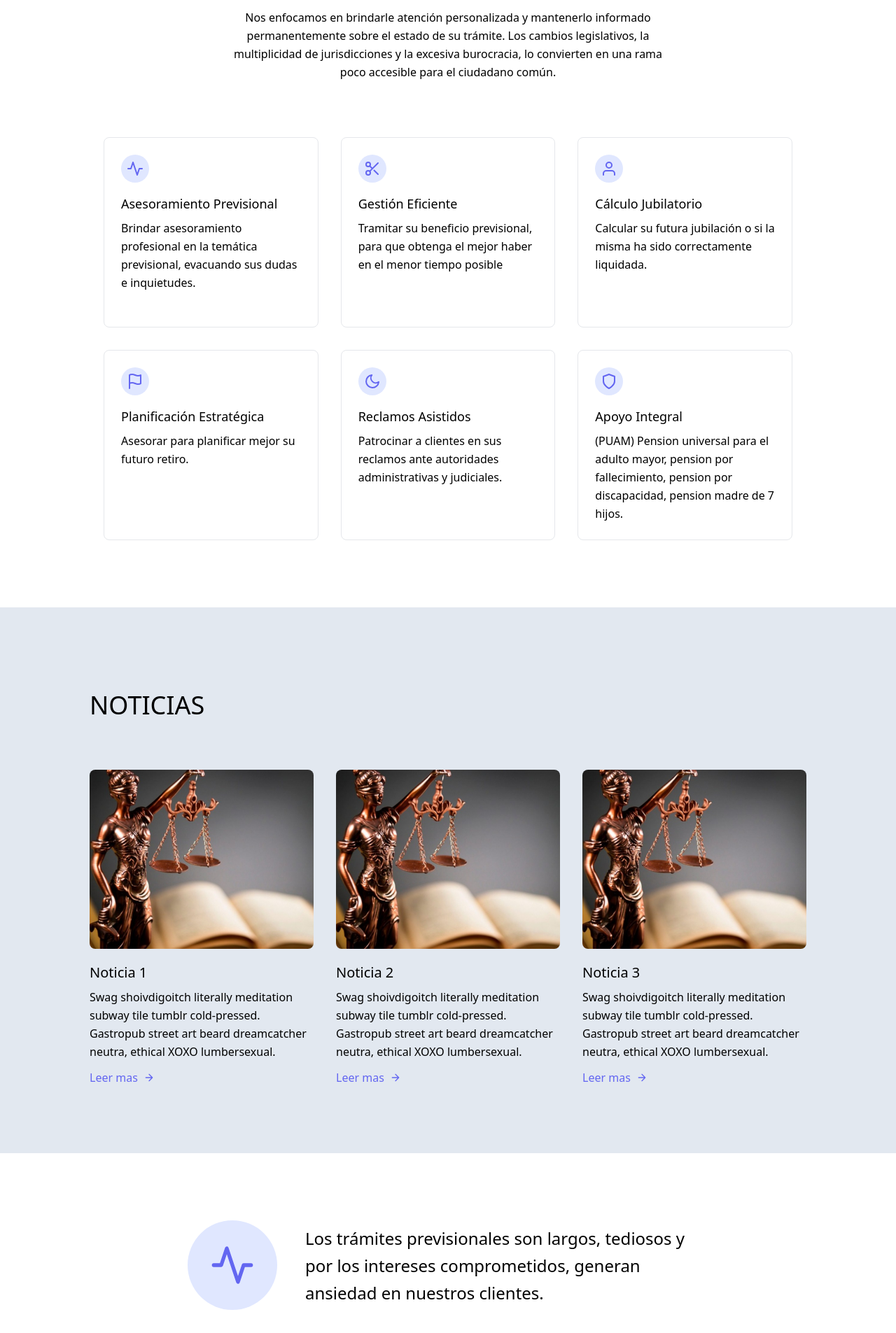
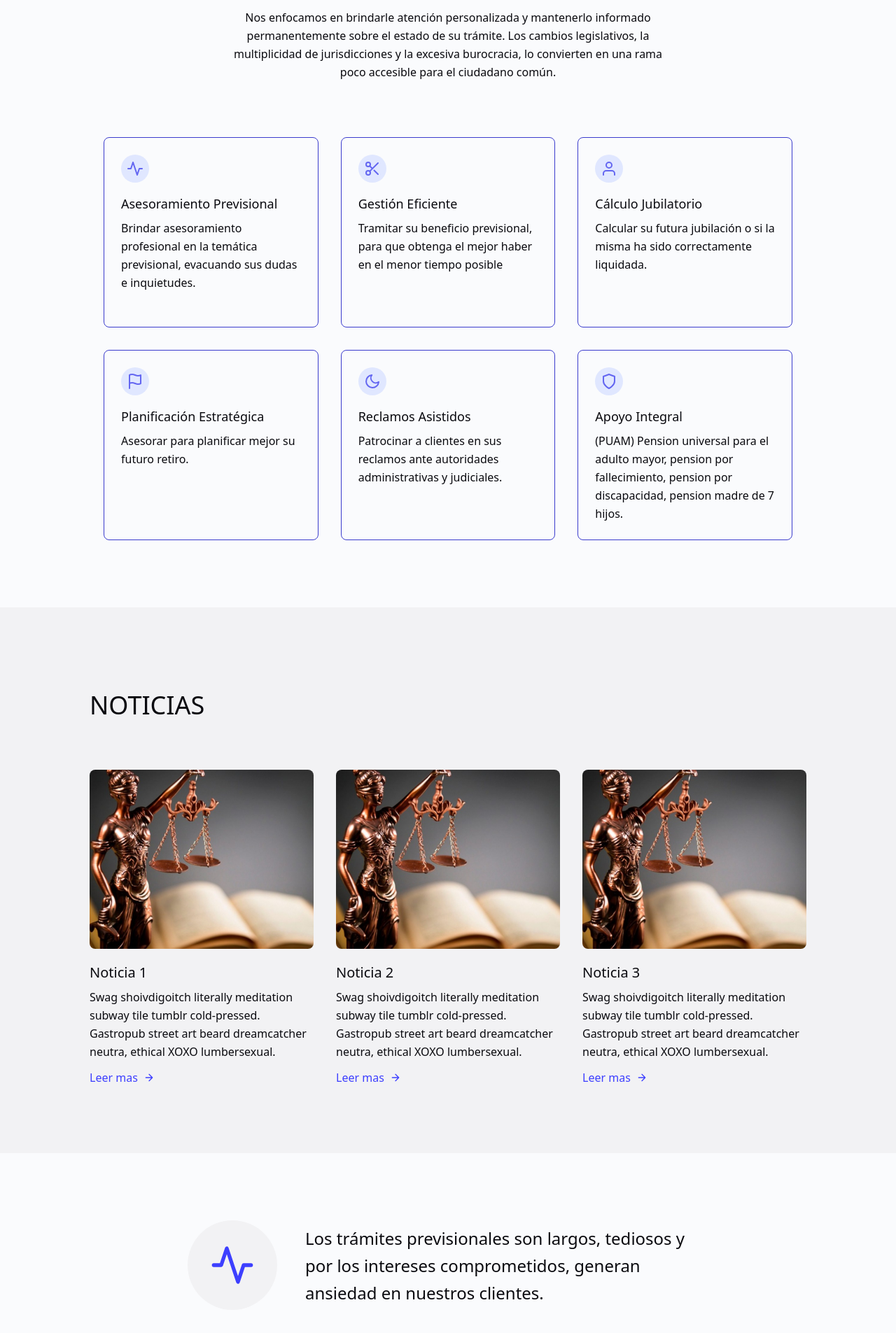
Before and after one commit to Juliansv/lawyer-website-v1, a Next.js app: page / in a window 1280 px wide. Shown: the part 892-2797 px from the top of the page at 70% size. Built offline with nearby package versions, Linux system fonts and the light colour scheme.

Commit message:
Add light and dark theme colors

```diff
--- a/app/components/Bullets.tsx
+++ b/app/components/Bullets.tsx
@@ -1,9 +1,9 @@
 const Bullets = () => {
 	return (
-		<section id="bullets" className="text-gray-600 body-font dark:bg-black">
+		<section id="bullets" className="text-porcelain-txt body-font bg-alabaster-bg dark:bg-wards-bg-800">
 			<div className="container px-5 py-24 mx-auto">
-				<div className="flex items-center lg:w-3/5 mx-auto border-b pb-10 mb-10 border-gray-200 sm:flex-row flex-col">
-					<div className="sm:w-32 sm:h-32 h-20 w-20 sm:mr-10 inline-flex items-center justify-center rounded-full bg-indigo-100 text-indigo-500 flex-shrink-0">
+				<div className="flex items-center lg:w-3/5 mx-auto border-b pb-10 mb-10 border-boctonic-acc sm:flex-row flex-col">
+					<div className="sm:w-32 sm:h-32 h-20 w-20 sm:mr-10 inline-flex items-center justify-center rounded-full bg-alabaster-drk text-boctonic-acc flex-shrink-0">
 						<svg
 							fill="none"
 							stroke="currentColor"
@@ -17,22 +17,22 @@ const Bullets = () => {
 						</svg>
 					</div>
 					<div className="flex-grow sm:text-left text-center mt-6 sm:mt-0">
-						<p className="leading-relaxed text-2xl text-black dark:text-white">
+						<p className="leading-relaxed text-2xl text-woodsmoke-txt dark:text-porcelain-txt">
 							Los trámites previsionales son largos, tediosos y
 							por los intereses comprometidos, generan ansiedad en
 							nuestros clientes.
 						</p>
 					</div>
 				</div>
-				<div className="flex items-center lg:w-3/5 mx-auto border-b pb-10 mb-10 border-gray-200 sm:flex-row flex-col">
+				<div className="flex items-center lg:w-3/5 mx-auto border-b pb-10 mb-10 border-boctonic-acc sm:flex-row flex-col">
 					<div className="flex-grow sm:text-left text-center mt-6 sm:mt-0">
-						<p className="leading-relaxed text-2xl text-black dark:text-white">
+						<p className="leading-relaxed text-2xl text-woodsmoke-txt dark:text-porcelain-txt">
 							Por tal motivo, mi compromiso es realizar todo
 							cuanto esté a nuestro alcance para que el trámite
 							demore lo menos posible.
 						</p>
 					</div>
-					<div className="sm:w-32 sm:order-none order-first sm:h-32 h-20 w-20 sm:ml-10 inline-flex items-center justify-center rounded-full bg-indigo-100 text-indigo-500 flex-shrink-0">
+					<div className="sm:w-32 sm:order-none order-first sm:h-32 h-20 w-20 sm:ml-10 inline-flex items-center justify-center rounded-full bg-alabaster-drk text-boctonic-acc flex-shrink-0">
 						<svg
 							fill="none"
 							stroke="currentColor"
@@ -49,7 +49,7 @@ const Bullets = () => {
 					</div>
 				</div>
 				<div className="flex items-center lg:w-3/5 mx-auto sm:flex-row flex-col">
-					<div className="sm:w-32 sm:h-32 h-20 w-20 sm:mr-10 inline-flex items-center justify-center rounded-full bg-indigo-100 text-indigo-500 flex-shrink-0">
+					<div className="sm:w-32 sm:h-32 h-20 w-20 sm:mr-10 inline-flex items-center justify-center rounded-full bg-alabaster-drk text-boctonic-acc flex-shrink-0">
 						<svg
 							fill="none"
 							stroke="currentColor"
@@ -64,7 +64,7 @@ const Bullets = () => {
 						</svg>
 					</div>
 					<div className="flex-grow sm:text-left text-center mt-6 sm:mt-0">
-						<p className="leading-relaxed text-2xl text-black dark:text-white">
+						<p className="leading-relaxed text-2xl text-woodsmoke-txt dark:text-porcelain-txt">
 							Soy abogada Especialistas en Jubilaciones, mantener
 							a mis clientes permanentemente informados acerca del
 							estado de su gestión es una de las prioridades
--- a/app/components/News.tsx
+++ b/app/components/News.tsx
@@ -2,11 +2,11 @@ import Image from "next/image";
 
 const News = () => {
 	return (
-		<section id="news" className=" body-font bg-slate-200 dark:bg-slate-900">
+		<section id="news" className=" body-font bg-alabaster-drk dark:bg-wards-bg-900">
 			<div className="container md:px-32 md:py-24 mx-auto p-4 py-10">
 				<div className="flex flex-col">
 					<div className="flex flex-wrap sm:flex-row flex-col py-6 mb-12">
-						<h2 className="sm:w-2/5 text-black dark:text-white md:text-4xl font-medium title-font text-2xl mb-2 sm:mb-0">
+						<h2 className="sm:w-2/5 text-woodsmoke-txt dark:text-porcelain-txt md:text-4xl font-medium title-font text-2xl mb-2 sm:mb-0">
 							NOTICIAS
 						</h2>
 					</div>
@@ -21,15 +21,15 @@ const News = () => {
 								src="/images/banner.jpg"
 							/>
 						</div>
-						<h2 className="text-xl font-medium title-font text-black dark:text-white mt-5">
+						<h2 className="text-xl font-medium title-font text-woodsmoke-txt dark:text-porcelain-txt mt-5">
 							Noticia 1
 						</h2>
-						<p className="text-base leading-relaxed mt-2 text-black dark:text-slate-200">
+						<p className="text-base leading-relaxed mt-2 text-woodsmoke-txt dark:text-porcelain-txt">
 							Swag shoivdigoitch literally meditation subway tile
 							tumblr cold-pressed. Gastropub street art beard
 							dreamcatcher neutra, ethical XOXO lumbersexual.
 						</p>
-						<a className="text-indigo-500 inline-flex items-center mt-3">
+						<a className="text-boctonic-acc dark:text-azure-acc inline-flex items-center mt-3">
 							Leer mas
 							<svg
 								fill="none"
@@ -53,15 +53,15 @@ const News = () => {
 								src="/images/banner.jpg"
 							/>
 						</div>
-						<h2 className="text-xl font-medium title-font text-black dark:text-white mt-5">
+						<h2 className="text-xl font-medium title-font text-woodsmoke-txt dark:text-porcelain-txt mt-5">
 							Noticia 2
 						</h2>
-						<p className="text-base leading-relaxed mt-2 text-black dark:text-slate-200">
+						<p className="text-base leading-relaxed mt-2 text-woodsmoke-txt dark:text-porcelain-txt">
 							Swag shoivdigoitch literally meditation subway tile
 							tumblr cold-pressed. Gastropub street art beard
 							dreamcatcher neutra, ethical XOXO lumbersexual.
 						</p>
-						<a className="text-indigo-500 inline-flex items-center mt-3">
+						<a className="text-boctonic-acc dark:text-azure-acc inline-flex items-center mt-3">
 							Leer mas
 							<svg
 								fill="none"
@@ -85,15 +85,15 @@ const News = () => {
 								src="/images/banner.jpg"
 							/>
 						</div>
-						<h2 className="text-xl font-medium title-font text-black dark:text-white mt-5">
+						<h2 className="text-xl font-medium title-font text-woodsmoke-txt dark:text-porcelain-txt mt-5">
 							Noticia 3
 						</h2>
-						<p className="text-base leading-relaxed mt-2 text-black dark:text-slate-200">
+						<p className="text-base leading-relaxed mt-2 text-woodsmoke-txt dark:text-porcelain-txt">
 							Swag shoivdigoitch literally meditation subway tile
 							tumblr cold-pressed. Gastropub street art beard
 							dreamcatcher neutra, ethical XOXO lumbersexual.
 						</p>
-						<a className="text-indigo-500 inline-flex items-center mt-3">
+						<a className="text-boctonic-acc dark:text-azure-acc inline-flex items-center mt-3">
 							Leer mas
 							<svg
 								fill="none"
--- a/app/components/Service.tsx
+++ b/app/components/Service.tsx
@@ -1,13 +1,13 @@
 const Service = () => {
 	return (
-		<section id="service" className=" body-font dark:bg-black">
+		<section id="service" className="bg-alabaster-bg body-font dark:bg-wards-bg-800">
 			<div className="container px-5 py-24 mx-auto">
 				<div className="flex flex-wrap w-full mb-20 flex-col items-center text-center">
-					<h2 className="sm:text-3xl text-2xl font-medium title-font mb-4 md:text-4xl dark:text-white">
+					<h2 className="sm:text-3xl text-2xl font-medium title-font mb-4 md:text-4xl text-woodsmoke-txt dark:text-porcelain-txt">
 						El objetivo es acompañarlo durante todo el desarrollo de
 						la gestión
 					</h2>
-					<p className="lg:w-1/2 w-full leading-relaxed text-black dark:text-white">
+					<p className="lg:w-1/2 w-full leading-relaxed text-woodsmoke-txt dark:text-porcelain-txt">
 						Nos enfocamos en brindarle atención personalizada y
 						mantenerlo informado permanentemente sobre el estado de
 						su trámite. Los cambios legislativos, la multiplicidad
@@ -18,7 +18,7 @@ const Service = () => {
 				</div>
 				<div className="flex flex-wrap -m-4 md:px-32">
 					<div className="xl:w-1/3 md:w-1/2 p-4">
-						<div className="border border-gray-200 p-6 rounded-lg md:min-h-[17rem]">
+						<div className="border border-persian-blue-prim dark:border-jordi-blue-prim p-6 rounded-lg md:min-h-[17rem]">
 							<div className="w-10 h-10 inline-flex items-center justify-center rounded-full bg-indigo-100 text-indigo-500 mb-4">
 								<svg
 									fill="none"
@@ -32,17 +32,17 @@ const Service = () => {
 									<path d="M22 12h-4l-3 9L9 3l-3 9H2"></path>
 								</svg>
 							</div>
-							<h2 className="text-lg  font-medium title-font mb-2 dark:text-white">
+							<h2 className="text-lg  font-medium title-font mb-2 text-woodsmoke-txt dark:text-porcelain-txt">
 								Asesoramiento Previsional
 							</h2>
-							<p className="leading-relaxed text-base dark:text-white">
+							<p className="leading-relaxed text-base text-woodsmoke-txt dark:text-porcelain-txt">
 								Brindar asesoramiento profesional en la temática
 								previsional, evacuando sus dudas e inquietudes.
 							</p>
 						</div>
 					</div>
 					<div className="xl:w-1/3 md:w-1/2 p-4">
-						<div className="border border-gray-200 p-6 rounded-lg md:min-h-[17rem]">
+						<div className="border border-persian-blue-prim dark:border-jordi-blue-prim p-6 rounded-lg md:min-h-[17rem]">
 							<div className="w-10 h-10 inline-flex items-center justify-center rounded-full bg-indigo-100 text-indigo-500 mb-4">
 								<svg
 									fill="none"
@@ -58,10 +58,10 @@ const Service = () => {
 									<path d="M20 4L8.12 15.88M14.47 14.48L20 20M8.12 8.12L12 12"></path>
 								</svg>
 							</div>
-							<h2 className="text-lg  font-medium title-font mb-2 dark:text-white">
+							<h2 className="text-lg  font-medium title-font mb-2 text-woodsmoke-txt dark:text-porcelain-txt">
 								Gestión Eficiente
 							</h2>
-							<p className="leading-relaxed text-base dark:text-white">
+							<p className="leading-relaxed text-base text-woodsmoke-txt dark:text-porcelain-txt">
 								Tramitar su beneficio previsional, para que
 								obtenga el mejor haber en el menor tiempo
 								posible
@@ -69,7 +69,7 @@ const Service = () => {
 						</div>
 					</div>
 					<div className="xl:w-1/3 md:w-1/2 p-4">
-						<div className="border border-gray-200 p-6 rounded-lg md:min-h-[17rem]">
+						<div className="border border-persian-blue-prim dark:border-jordi-blue-prim p-6 rounded-lg md:min-h-[17rem]">
 							<div className="w-10 h-10 inline-flex items-center justify-center rounded-full bg-indigo-100 text-indigo-500 mb-4">
 								<svg
 									fill="none"
@@ -84,17 +84,17 @@ const Service = () => {
 									<circle cx="12" cy="7" r="4"></circle>
 								</svg>
 							</div>
-							<h2 className="text-lg  font-medium title-font mb-2 dark:text-white">
+							<h2 className="text-lg  font-medium title-font mb-2 text-woodsmoke-txt dark:text-porcelain-txt">
 								Cálculo Jubilatorio
 							</h2>
-							<p className="leading-relaxed text-base dark:text-white">
+							<p className="leading-relaxed text-base text-woodsmoke-txt dark:text-porcelain-txt">
 								Calcular su futura jubilación o si la misma ha
 								sido correctamente liquidada.
 							</p>
 						</div>
 					</div>
 					<div className="xl:w-1/3 md:w-1/2 p-4 w-full">
-						<div className="border border-gray-200 p-6 rounded-lg md:min-h-[17rem]">
+						<div className="border border-persian-blue-prim dark:border-jordi-blue-prim p-6 rounded-lg md:min-h-[17rem]">
 							<div className="w-10 h-10 inline-flex items-center justify-center rounded-full bg-indigo-100 text-indigo-500 mb-4">
 								<svg
 									fill="none"
@@ -108,16 +108,16 @@ const Service = () => {
 									<path d="M4 15s1-1 4-1 5 2 8 2 4-1 4-1V3s-1 1-4 1-5-2-8-2-4 1-4 1zM4 22v-7"></path>
 								</svg>
 							</div>
-							<h2 className="text-lg  font-medium title-font mb-2 dark:text-white">
+							<h2 className="text-lg  font-medium title-font mb-2 text-woodsmoke-txt dark:text-porcelain-txt">
 								Planificación Estratégica
 							</h2>
-							<p className="leading-relaxed text-base dark:text-white">
+							<p className="leading-relaxed text-base text-woodsmoke-txt dark:text-porcelain-txt">
 								Asesorar para planificar mejor su futuro retiro.
 							</p>
 						</div>
 					</div>
 					<div className="xl:w-1/3 md:w-1/2 p-4">
-						<div className="border border-gray-200 p-6 rounded-lg md:min-h-[17rem]">
+						<div className="border border-persian-blue-prim dark:border-jordi-blue-prim p-6 rounded-lg md:min-h-[17rem]">
 							<div className="w-10 h-10 inline-flex items-center justify-center rounded-full bg-indigo-100 text-indigo-500 mb-4">
 								<svg
 									fill="none"
@@ -131,17 +131,17 @@ const Service = () => {
 									<path d="M21 12.79A9 9 0 1111.21 3 7 7 0 0021 12.79z"></path>
 								</svg>
 							</div>
-							<h2 className="text-lg  font-medium title-font mb-2 dark:text-white">
+							<h2 className="text-lg  font-medium title-font mb-2 text-woodsmoke-txt dark:text-porcelain-txt">
 								Reclamos Asistidos
 							</h2>
-							<p className="leading-relaxed text-base dark:text-white">
+							<p className="leading-relaxed text-base text-woodsmoke-txt dark:text-porcelain-txt">
 								Patrocinar a clientes en sus reclamos ante
 								autoridades administrativas y judiciales.
 							</p>
 						</div>
 					</div>
 					<div className="xl:w-1/3 md:w-1/2 p-4">
-						<div className="border border-gray-200 p-6 rounded-lg md:min-h-[17rem]">
+						<div className="border border-persian-blue-prim dark:border-jordi-blue-prim p-6 rounded-lg md:min-h-[17rem]">
 							<div className="w-10 h-10 inline-flex items-center justify-center rounded-full bg-indigo-100 text-indigo-500 mb-4">
 								<svg
 									fill="none"
@@ -155,10 +155,10 @@ const Service = () => {
 									<path d="M12 22s8-4 8-10V5l-8-3-8 3v7c0 6 8 10 8 10z"></path>
 								</svg>
 							</div>
-							<h2 className="text-lg  font-medium title-font mb-2 dark:text-white">
+							<h2 className="text-lg  font-medium title-font mb-2 text-woodsmoke-txt dark:text-porcelain-txt">
 								Apoyo Integral
 							</h2>
-							<p className="leading-relaxed text-base dark:text-white">
+							<p className="leading-relaxed text-base text-woodsmoke-txt dark:text-porcelain-txt">
 								(PUAM) Pension universal para el adulto mayor,
 								pension por fallecimiento, pension por
 								discapacidad, pension madre de 7 hijos.
--- a/app/components/ToggleTheme.tsx
+++ b/app/components/ToggleTheme.tsx
@@ -38,18 +38,18 @@ const ToggleTheme = () => {
 				viewBox="0 -960 960 960"
 				width="24px"
 				id="sun"
-                className="fill-black dark:fill-white"
+                className="fill-persian-blue-prim dark:fill-azure-acc"
 			>
 				<path d="M480-360q50 0 85-35t35-85q0-50-35-85t-85-35q-50 0-85 35t-35 85q0 50 35 85t85 35Zm0 80q-83 0-141.5-58.5T280-480q0-83 58.5-141.5T480-680q83 0 141.5 58.5T680-480q0 83-58.5 141.5T480-280ZM200-440H40v-80h160v80Zm720 0H760v-80h160v80ZM440-760v-160h80v160h-80Zm0 720v-160h80v160h-80ZM256-650l-101-97 57-59 96 100-52 56Zm492 496-97-101 53-55 101 97-57 59Zm-98-550 97-101 59 57-100 96-56-52ZM154-212l101-97 55 53-97 101-59-57Zm326-268Z" />
 			</svg>
-			<div className="relative w-11 h-6 mx-4 bg-gray-200  rounded-full peer peer-focus:ring-4 peer-focus:ring-slate-100 dark:peer-focus:ring-black dark:bg-gray-700 peer-checked:after:translate-x-full rtl:peer-checked:after:-translate-x-full peer-checked:after:border-white after:content-[''] after:absolute after:top-0.5 after:start-[2px] after:bg-white after:border-gray-300 after:border after:rounded-full after:h-5 after:w-5 after:transition-all dark:border-gray-600 peer-checked:bg-slate-600"></div>
+			<div className="relative w-11 h-6 mx-4 bg-blue-200  rounded-full peer peer-focus:ring-4 peer-focus:ring-slate-100 dark:peer-focus:ring-black dark:bg-gray-700 peer-checked:after:translate-x-full rtl:peer-checked:after:-translate-x-full peer-checked:after:border-white after:content-[''] after:absolute after:top-0.5 after:start-[2px] after:bg-white after:border-gray-300 after:border after:rounded-full after:h-5 after:w-5 after:transition-all dark:border-gray-600 peer-checked:bg-slate-600"></div>
 			<svg
 				xmlns="http://www.w3.org/2000/svg"
 				height="24px"
 				viewBox="0 -960 960 960"
 				width="24px"
                 id="moon"
-                className="fill-black dark:fill-white"
+                className="fill-persian-blue-prim dark:fill-azure-acc"
 			>
 				<path d="M480-120q-150 0-255-105T120-480q0-150 105-255t255-105q14 0 27.5 1t26.5 3q-41 29-65.5 75.5T444-660q0 90 63 153t153 63q55 0 101-24.5t75-65.5q2 13 3 26.5t1 27.5q0 150-105 255T480-120Zm0-80q88 0 158-48.5T740-375q-20 5-40 8t-40 3q-123 0-209.5-86.5T364-660q0-20 3-40t8-40q-78 32-126.5 102T200-480q0 116 82 198t198 82Zm-10-270Z" />
 			</svg>
```
Also changed, not shown: app/components/Contact.tsx (+58 -21 lines).
